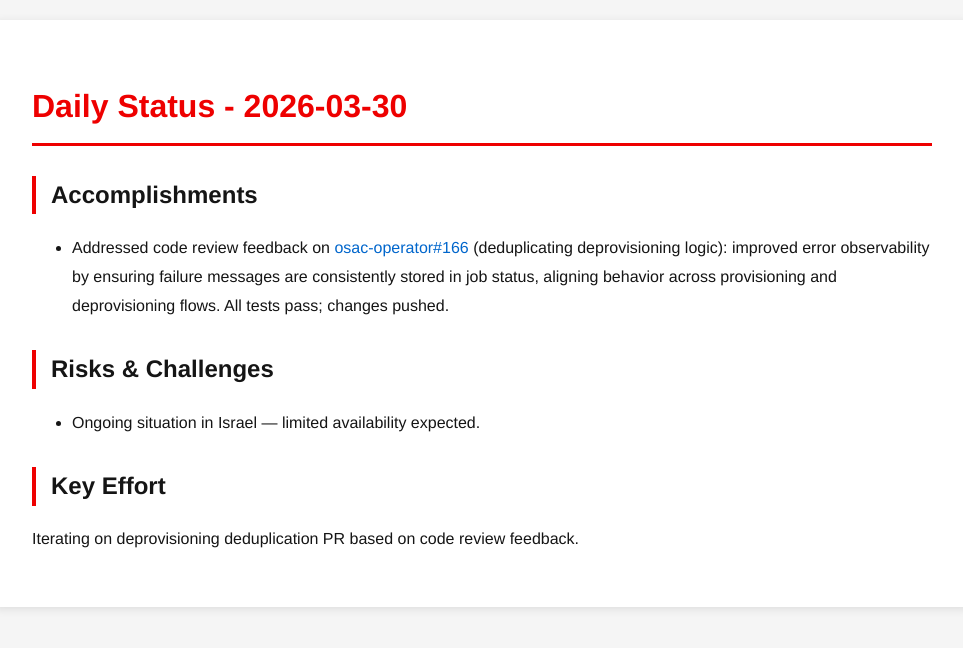
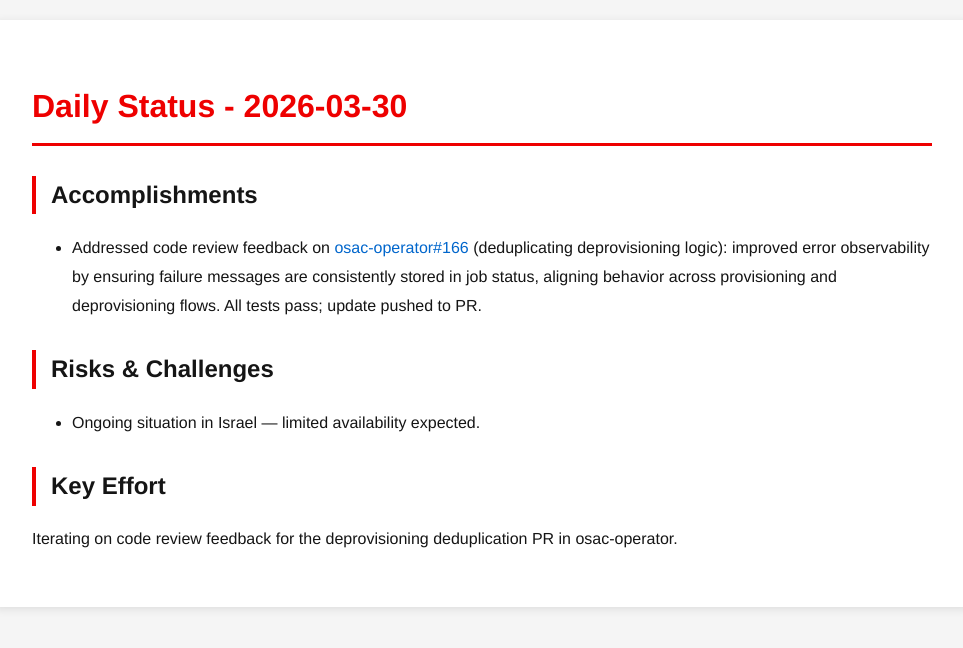
Before and after one commit to tzvatot/daily-status, a Jekyll site: the page built from 2026-03-30.md, in a window 1280 px wide. Shown: the top 648 px of the page, without its empty margins (158-1121 px from the left). Built offline with Jekyll 4.4.1, drawn with Linux system fonts in a browser that asks for light colours.

Commit message:
Daily status update - 2026-03-30

```diff
--- a/2026-03-30.md
+++ b/2026-03-30.md
@@ -7,10 +7,10 @@
 # Daily Status - 2026-03-30
 
 ## Accomplishments
-- Addressed code review feedback on [osac-operator#166](https://github.com/osac-project/osac-operator/pull/166) (deduplicating deprovisioning logic): improved error observability by ensuring failure messages are consistently stored in job status, aligning behavior across provisioning and deprovisioning flows. All tests pass; changes pushed.
+- Addressed code review feedback on [osac-operator#166](https://github.com/osac-project/osac-operator/pull/166) (deduplicating deprovisioning logic): improved error observability by ensuring failure messages are consistently stored in job status, aligning behavior across provisioning and deprovisioning flows. All tests pass; update pushed to PR.
 
 ## Risks & Challenges
 - Ongoing situation in Israel — limited availability expected.
 
 ## Key Effort
-Iterating on deprovisioning deduplication PR based on code review feedback.
+Iterating on code review feedback for the deprovisioning deduplication PR in osac-operator.
```
